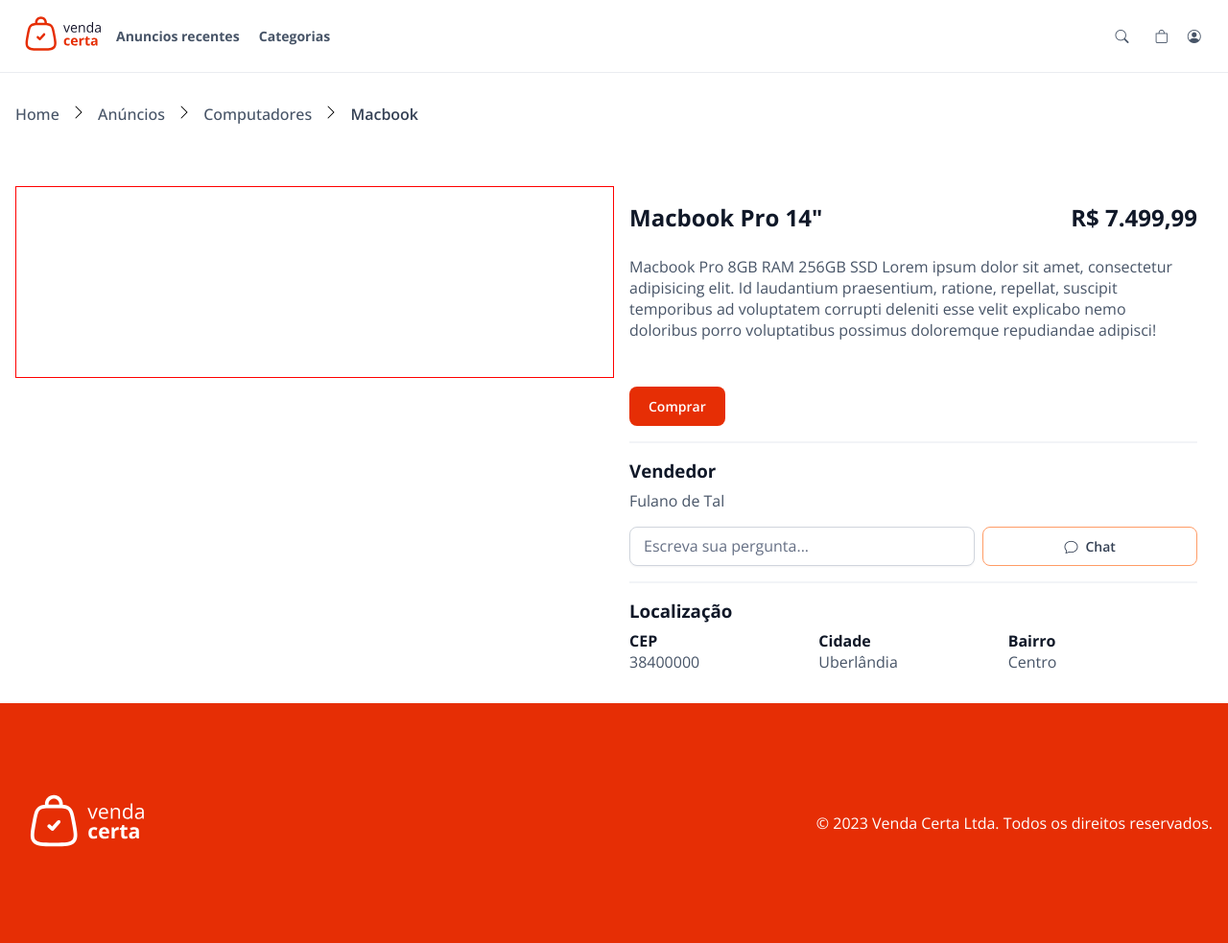
After one commit to william-menezes/venda-certa, a PHP site: page /announcement.html in a window 1280 px wide. The commit adds this page. Shown: the whole page at 96% size. Run offline with PHP 8.4, Linux system fonts and the light colour scheme.

Commit message:
[ADD] Announcement page

```diff
--- /dev/null
+++ b/announcement.html
@@ -0,0 +1,176 @@
+<!DOCTYPE html>
+<html lang="pt-BR">
+  <head>
+    <meta charset="UTF-8" />
+    <meta name="viewport" content="width=device-width, initial-scale=1.0" />
+    <link rel="stylesheet" href="/style/announcement.css" />
+    <link rel="stylesheet" href="/style/main.css" />
+    <link rel="stylesheet" href="/style/navbar.css" />
+    <link rel="stylesheet" href="/style/footer.css" />
+
+    <link
+      rel="shortcut icon"
+      href="./assets/logo/favicon.ico"
+      type="image/x-icon"
+    />
+
+    <!-- Bootstrap Icons -->
+    <link
+      rel="stylesheet"
+      href="https://cdn.jsdelivr.net/npm/bootstrap-icons@1.10.5/font/bootstrap-icons.css"
+    />
+    <title>Venda Certa</title>
+  </head>
+
+  <body>
+    <header>
+      <nav class="navbar container">
+        <a href="index.html" class="navbar__logo">
+          <img
+            src="./assets/logo/logo-default.svg"
+            alt="Venda Certa logo"
+            height="50"
+          />
+        </a>
+
+        <ul class="navbar__links list--none list--inline">
+          <li class="navbar__link">
+            <a href="#recent-announcements" class="link--no-underline"
+              >Anuncios recentes</a
+            >
+          </li>
+          <li class="navbar__link">
+            <a href="#categories" class="link--no-underline">Categorias</a>
+          </li>
+        </ul>
+
+        <ul class="navbar__cta list--none list--inline">
+          <li>
+            <button class="fab fab--md" onclick="modalSearchbar()">
+              <i class="bi bi-search"></i>
+            </button>
+          </li>
+
+          <li class="navbar__link">
+            <a href="#" class="link--no-underline"><i class="bi bi-bag"></i></a>
+          </li>
+          <li class="navbar__link">
+            <a href="login.html" class="link--no-underline"
+              ><i class="bi bi-person-circle"></i
+            ></a>
+          </li>
+
+          <li>
+            <button
+              class="fab fab--md navbar__toggle"
+              onclick="openHamburgerMenu()"
+            >
+              <i class="bi bi-list"></i>
+            </button>
+          </li>
+        </ul>
+      </nav>
+    </header>
+
+    <main>
+      <nav class="container">
+        <ul class="breadcrumb list--none list--inline">
+          <li class="breadcrumb__link">
+            <a class="link--no-underline" href="index.html">Home</a>
+          </li>
+          <li class="breadcrumb__link">
+            <a class="link--no-underline" href="#">Anúncios</a>
+          </li>
+          <li class="breadcrumb__link">
+            <a class="link--no-underline" href="#">Computadores</a>
+          </li>
+          <li class="breadcrumb__link breadcrumb__link--active">
+            <a class="link--no-underline" href="#">Macbook</a>
+          </li>
+        </ul>
+      </nav>
+
+      <section class="container">
+        <div class="announcement">
+          <div class="announcement__gallery"></div>
+          <div class="announcement__info">
+            <div class="announcement__header">
+              <h2 class="announcement__title">Macbook Pro 14"</h2>
+              <h2 class="announcement__price">R$ 7.499,99</h2>
+              <p class="announcement__description">
+                Macbook Pro 8GB RAM 256GB SSD Lorem ipsum dolor sit amet,
+                consectetur adipisicing elit. Id laudantium praesentium,
+                ratione, repellat, suscipit temporibus ad voluptatem corrupti
+                deleniti esse velit explicabo nemo doloribus porro voluptatibus
+                possimus doloremque repudiandae adipisci!
+              </p>
+            </div>
+
+            <button class="button--md button--primary">Comprar</button>
+
+            <hr />
+
+            <div class="announcement__seller-wrapper">
+              <h3 class="announcement__seller">Vendedor</h3>
+              <p class="announcement__seller">Fulano de Tal</p>
+
+              <form method="post">
+                <input
+                  class="input--md"
+                  type="text"
+                  name="message"
+                  id="message"
+                  placeholder="Escreva sua pergunta..."
+                />
+                <button
+                  type="submit"
+                  class="button--md button--outline button-icon--left"
+                >
+                  <i class="bi bi-chat"></i>Chat
+                </button>
+              </form>
+            </div>
+
+            <hr />
+
+            <div class="announcement__location-wrapper">
+              <h3 class="announcement__location">Localização</h3>
+
+              <div class="announcement__location-column">
+                <h4 class="announcement__postal-code-title">CEP</h4>
+                <p class="announcement__postal-code">38400000</p>
+              </div>
+              <div class="announcement__location-column">
+                <h4 class="announcement__city-title">Cidade</h4>
+                <p class="announcement__city">Uberlândia</p>
+              </div>
+              <div class="announcement__location-column">
+                <h4 class="announcement__neighborhood-title">Bairro</h4>
+                <p class="announcement__neighborhood">Centro</p>
+              </div>
+            </div>
+          </div>
+        </div>
+      </section>
+    </main>
+    <footer>
+      <div class="footer container">
+        <a href="index.html" class="footer__logo">
+          <img
+            src="./assets/logo/logo-dark.svg"
+            alt="Venda Certa logo"
+            height="75"
+          />
+        </a>
+
+        <p class="footer__copyright">
+          © 2023 Venda Certa Ltda. Todos os direitos reservados.
+        </p>
+      </div>
+    </footer>
+
+    <script src="./js/searchbar-modal.js"></script>
+    <script src="./js/searchbar-dropdown.js"></script>
+    <script src="./js/hamburger-menu.js"></script>
+  </body>
+</html>
--- /dev/null
+++ b/style/announcement.css
@@ -0,0 +1,102 @@
+main {
+    min-height: calc(100vh - 250px);
+}
+.announcement {
+    display: flex;
+    flex-wrap: wrap;
+}
+
+.announcement__gallery {
+    width: 100%;
+    flex: 1 1 auto;
+    height: 200px;
+    border: 1px solid red;
+}
+
+.announcement__info {
+    width: 100%;
+    flex: 1 1 auto;
+
+    padding: 16px;
+}
+
+.announcement__info div:has(h3) h3 {
+    margin-bottom: 8px;
+}
+
+.announcement__header {
+    display: flex;
+    flex-wrap: wrap;
+}
+
+.announcement__title {
+    flex: 1 0 50%;
+    margin-bottom: 24px;
+}
+
+.announcement__price {
+    flex: 1 0 50%;
+    margin-bottom: 24px;
+    text-align: end;
+}
+
+.announcement__description {
+    flex: 1 0 100%;
+    height: 112px;
+    margin-bottom: 24px;
+    overflow: hidden;
+    text-overflow: ellipsis;
+}
+
+.announcement__seller-wrapper form {
+    display: flex;
+    column-gap: 8px;
+    margin-top: 16px;
+}
+
+.announcement__seller-wrapper form > input {
+    flex: 1 1 auto;
+}
+
+.announcement__seller-wrapper form > button {
+    width: max-content;
+    flex: 1 0 auto;
+}
+
+.announcement__location-wrapper {
+    width: 100%;
+    display: flex;
+    flex-wrap: wrap;
+}
+
+.announcement__location {
+    flex: 1 0 100%;
+}
+
+.announcement__location-column {
+    flex: 1 1 33.33%;
+}
+
+
+/* Small devices (landscape phones, 576px and up) */
+@media (min-width: 576px) {
+    .announcement__gallery {
+        width: 50%;
+    }
+
+    .announcement__info {
+        width: 50%;
+    }
+}
+
+/* Medium devices (tablets, 768px and up) */
+@media (min-width: 768px) {}
+
+/* Large devices (desktops, 992px and up) */
+@media (min-width: 992px) {}
+
+/* X-Large devices (large desktops, 1200px and up) */
+@media (min-width: 1200px) {}
+
+/* XX-Large devices (larger desktops, 1400px and up) */
+@media (min-width: 1400px) {}
--- a/style/main.css
+++ b/style/main.css
@@ -203,6 +203,10 @@
   background-color: #fff;
 }
 
+.button--secundary i {
+  color: var(--orange-700);
+}
+
 .button--outline {
   color: var(--gray-700);
   background-color: #fff;
@@ -223,6 +227,10 @@
   color: var(--gray-300);
   background-color: #fff;
   border: 1px solid var(--orange-200);
+}
+
+.button--outline i {
+  color: var(--gray-700);
 }
 
 /* FORM */
@@ -302,6 +310,10 @@
 }
 
 /* BREADCRUMB */
+.breadcrumb {
+  margin: 16px 0 32px;
+}
+
 .breadcrumb__link a {
   color: var(--gray-600);
   font-weight: 500;
@@ -526,6 +538,12 @@
   text-overflow: ellipsis;
 }
 
+hr {
+  margin: 16px 0;
+  height: 2px;
+  background: var(--gray-100);
+  border: none;
+}
 
 /* BOOTSTRAP CLASSES */
 .w-100 {
@@ -557,6 +575,7 @@
 .container-fluid {
   width: 100%;
   margin: auto;
+  padding: 16px;
 }
 
 .radio-inputs {
@@ -614,97 +633,16 @@
 
 
 /* Small devices (landscape phones, 576px and up) */
-@media (min-width: 576px) {
-
-  .container,
-  .container-sm {
-    width: 540px;
-  }
-
-  .container-md,
-  .container-lg,
-  .container-xl,
-  .container-xxl,
-  .container-fluid {
-    width: 100%;
-  }
-
-  .product-card {
-    max-width: calc(33% - 8px);
-  }
-}
+@media (min-width: 576px) {}
 
 /* Medium devices (tablets, 768px and up) */
-@media (min-width: 768px) {
-  .hero {
-    border-radius: 16px;
-  }
-
-  .container,
-  .container-sm,
-  .container-md {
-    width: 720px;
-  }
-
-  .container-lg,
-  .container-xl,
-  .container-xxl,
-  .container-fluid {
-    width: 100%;
-  }
-
-  .radio-inputs {
-    width: calc(50% - 8px);
-  }
-}
+@media (min-width: 768px) {}
 
 /* Large devices (desktops, 992px and up) */
-@media (min-width: 992px) {
-
-  .container,
-  .container-sm,
-  .container-md,
-  .container-lg {
-    width: 960px;
-  }
-
-  .container-xl,
-  .container-xxl,
-  .container-fluid {
-    width: 100%;
-  }
-}
+@media (min-width: 992px) {}
 
 /* X-Large devices (large desktops, 1200px and up) */
-@media (min-width: 1200px) {
-
-  .container,
-  .container-sm,
-  .container-md,
-  .container-lg,
-  .container-xl {
-    width: 1140px;
-  }
-
-  .container-xxl,
-  .container-fluid {
-    width: 100%;
-  }
-}
+@media (min-width: 1200px) {}
 
 /* XX-Large devices (larger desktops, 1400px and up) */
-@media (min-width: 1400px) {
-
-  .container,
-  .container-sm,
-  .container-md,
-  .container-lg,
-  .container-xl,
-  .container-xxl {
-    width: 1320px;
-  }
-
-  .container-fluid {
-    width: 100%;
-  }
-}
+@media (min-width: 1400px) {}
```
Also changed, not shown: index.html (+8 -7 lines).
